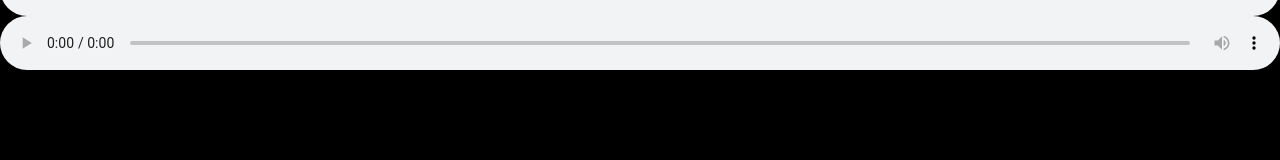
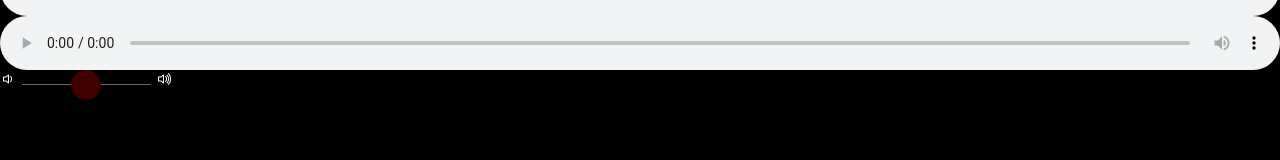
Before and after one commit to TaffarelXavier/my-daw-tx, a plain HTML site: page www/index_.html in a window 1280 px wide. Shown: the part 146-306 px from the top of the page. Drawn offline with nearby package versions, Linux system fonts and the light colour scheme.

Commit message:
Alterar volume geral

```diff
--- a/www/index_.html
+++ b/www/index_.html
@@ -13,7 +13,7 @@
 <body>
 
     <div id="app">
-        <!-- <template> -->
+
         <audio controls>
             <source src="audio_example/audio_example-bass.mp3" type="audio/mp3">
             Seu navegador não suporta a tag de áudio.
@@ -30,7 +30,16 @@
             <source src="audio_example/audio_example-vocals.mp3" type="audio/mp3">
             Seu navegador não suporta a tag de áudio.
         </audio>
-        <!-- </template> -->
+
+
+        <!-- VOLUME GERAL -->
+        <div class="d-flex align-items-center mb-5">
+            <i class="bi bi-volume-down"></i>
+            <input type="range" @input="alterarVolumeGeral" class="w-100 input-range" v-model="volumeGeral" min="0"
+                max="1" step="0.01" value="0.2" />
+            <i class="bi bi-volume-up"></i>
+        </div>
+
         <div class="text-center w-100 pb-4" style="position:fixed; bottom:0px;left:0px;">
             <div class="btn-group btn-group-lg" role="group" aria-label="Basic mixed styles example">
                 <button type="button" class="btn btn-danger bg-play" id="btnPlay" @click="play"><i
@@ -102,6 +111,19 @@
                         audio.currentTime = time;
                     });
                 },
+                alterarVolumeGeral(ev) {
+                    const $this = ev.target;
+                    const vol = $this.value;
+                    var audioTags = document.getElementsByTagName("audio");
+                    var audioArray = Array.from(audioTags);
+                    audioArray.forEach(function (audio) {
+                        audio.volume = vol;
+                    });
+
+                    this.faixas.forEach(function (faixa) {
+                        faixa.volume = vol;
+                    })
+                },
                 play(ev) {
                     const me = this;
                     var audioTags = document.getElementsByTagName("audio");
```
